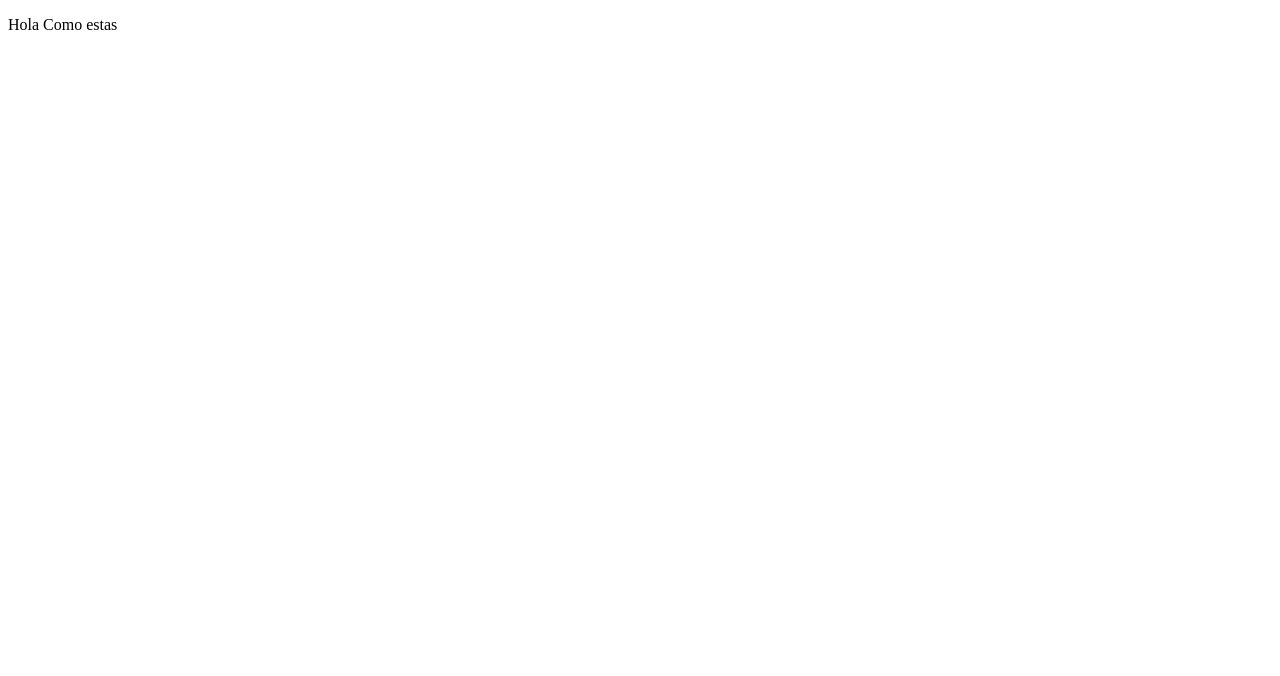
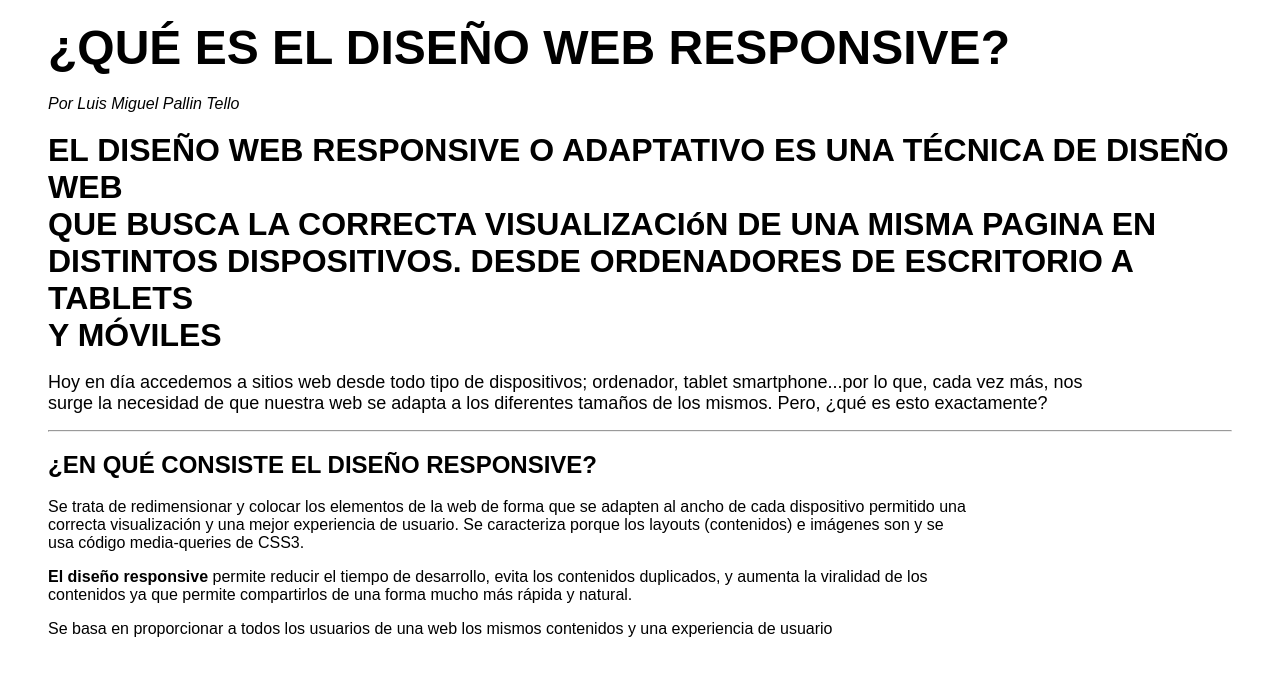
Before and after one commit to dianapinto1904/clase01desarrolloweb, a plain HTML site: page index.html in a window 1280 px wide. Drawn offline with Linux system fonts and the light colour scheme.

Commit message:
Update index.html

```diff
--- a/index.html
+++ b/index.html
@@ -4,11 +4,19 @@
     <meta charset="UTF-8">
     <meta http-equiv="X-UA-Compatible" content="IE=edge">
     <meta name="viewport" content="width=device-width, initial-scale=1.0">
-    <title>Document</title>
+    <title>¿Qué es el diseño web responsive?</title>
 </head>
 <body>
-    <div>
-        <p>Hola Como estas</p>
-    </div>
+    <blockquote>
+    <h2><font size="+4" face="Arial"><b>¿QU&#201; ES EL DISEÑO WEB RESPONSIVE?</b></font></h2>
+    <font face="Arial"><i> Por Luis Miguel Pallin Tello</i></font>
+    <h3><font size="+3" face="Arial"><b>EL DISEÑO WEB RESPONSIVE O ADAPTATIVO ES UNA T&#201;CNICA DE DISEÑO WEB <br> QUE BUSCA LA CORRECTA VISUALIZACI&#243;N DE UNA MISMA PAGINA EN <br> DISTINTOS DISPOSITIVOS. DESDE ORDENADORES DE ESCRITORIO A TABLETS <br> Y M&#211;VILES</b></font></h3>
+    <p><font size="+1" face="Arial" text-align: justify> Hoy en d&#237;a accedemos a sitios web desde todo tipo de dispositivos; ordenador, tablet smartphone...por lo que, cada vez más, nos <br> surge la necesidad de que nuestra web se adapta a los diferentes tamaños de los mismos. Pero, ¿qué es esto exactamente?</font></p>
+    <hr>
+    <h3><font size="+2" face="Arial" ><b>¿EN QUÉ CONSISTE EL DISEÑO RESPONSIVE?</b></font></h3>
+    <p><font face="Arial">Se trata de redimensionar y colocar los elementos de la web de forma que se adapten al ancho de cada dispositivo permitido una <br> correcta visualización y una mejor experiencia de usuario. Se caracteriza porque los layouts (contenidos) e imágenes son y se <br> usa código media-queries de CSS3. <p> <b>El diseño responsive</b> permite reducir el tiempo de desarrollo, evita los contenidos duplicados, y aumenta la viralidad de los <br>contenidos ya que permite compartirlos de una forma mucho más rápida y natural.
+        <p> Se basa en proporcionar a todos los usuarios de una web los mismos contenidos y una experiencia de usuario </font></p>
+<p></p>
+</blockquote>
 </body>
 </html>
```
